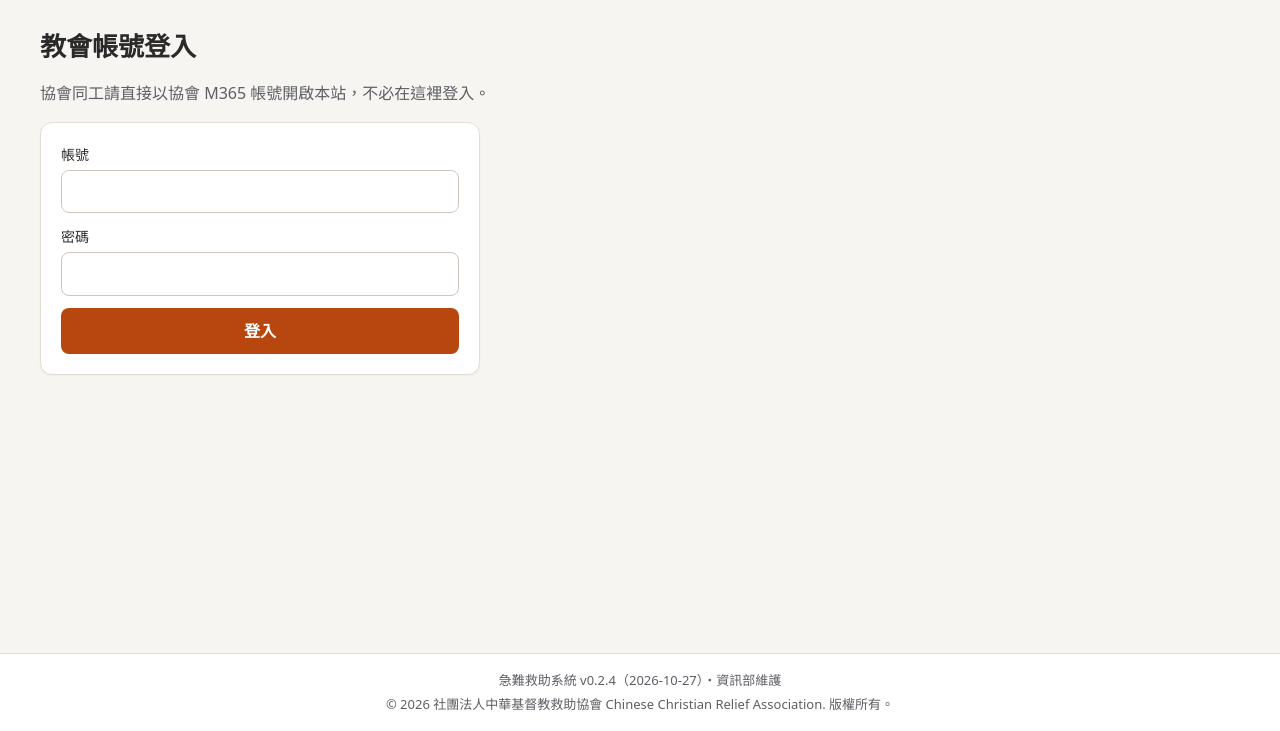
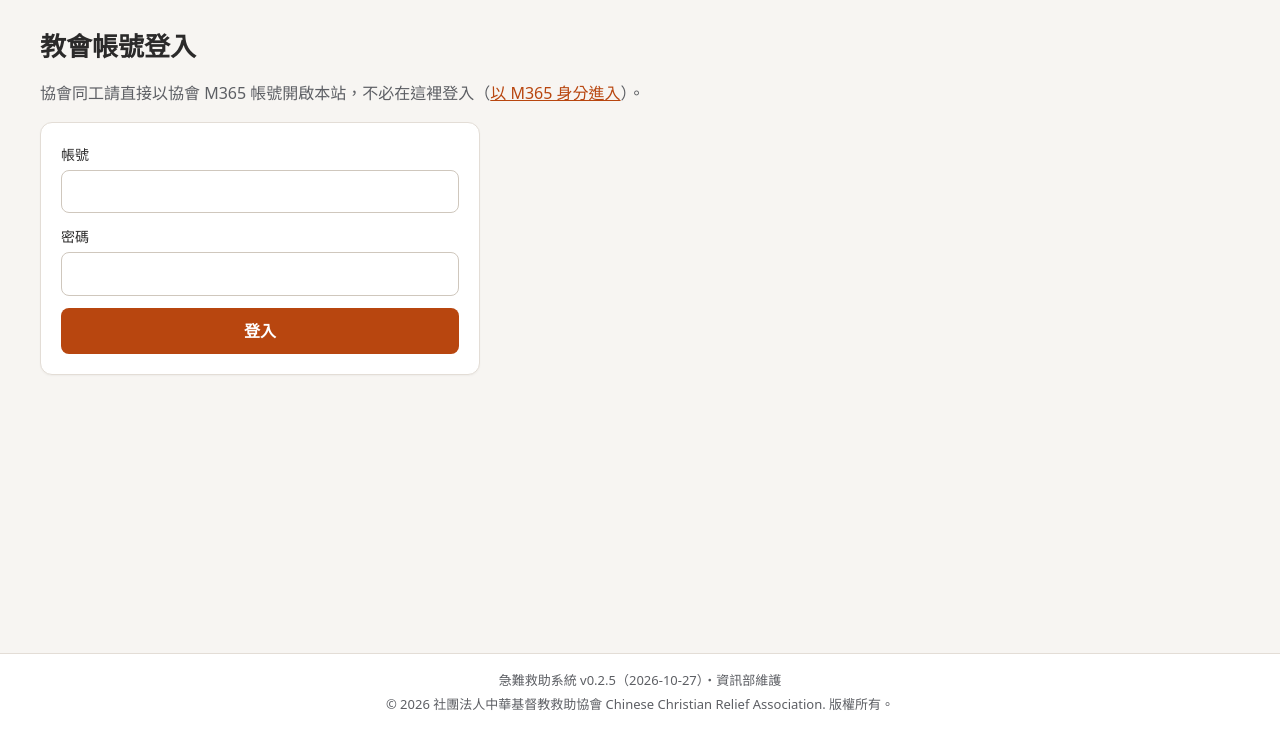
Before and after one commit to ccra-tw/relief.ccra.tw, a PHP site: page /login.php in a window 1280 px wide. Shown: the part 69-800 px from the top of the page. Run offline with PHP 8.4, Linux system fonts and the light colour scheme; some libraries are stand-ins or nearby versions.

Commit message:
v0.2.5：登入頁不被 M365 自動登入蓋過，同工登出後可改用教會帳號登入
Co-Authored-By: Claude Opus 5.5 (1M context) <noreply@anthropic.com>

```diff
--- a/lib/auth.php
+++ b/lib/auth.php
@@ -108,6 +108,14 @@ function password_login(string $username, string $password): ?string {
     return null;
 }
 
+// 只看本瀏覽器 session 已登入的人，不用 Cloudflare Access 身分自動登入。
+// 登入頁用這支：協會同工登出後要能改用教會帳號登入（走查時同一人要切換身分；繁英姊 10-27 回報進不去教會登入頁）。
+function session_user_or_null(): ?array {
+    if (test_seam()) return current_user_or_null();
+    session_boot();
+    return !empty($_SESSION['uid']) ? load_user('id', (string)$_SESSION['uid']) : null;
+}
+
 function logout(): void {
     $u = current_user_or_null();
     if ($u) audit('logout', 'user', $u['id']);
--- a/lib/version.php
+++ b/lib/version.php
@@ -1,5 +1,5 @@
 <?php
 // 版本號 X.Y.Z（升級服務．大修．小修）。每次上線的改動同一個 commit 升版，並在 docs/CHANGELOG.md 記一筆。
 // 頁尾（page_foot）與 CSS 快取參數都讀這裡，不要在別處寫死版本。
-const RELIEF_VERSION = '0.2.4';
+const RELIEF_VERSION = '0.2.5';
 const RELIEF_RELEASED = '2026-10-27';
--- a/public/login.php
+++ b/public/login.php
@@ -1,6 +1,6 @@
 <?php
 require __DIR__ . '/../lib/boot.php';
-if (current_user_or_null()) { header('Location: /'); exit; }
+if (session_user_or_null()) { header('Location: /'); exit; }
 $err = null;
 if (($_SERVER['REQUEST_METHOD'] ?? '') === 'POST') {
     csrf_check();
@@ -9,7 +9,7 @@ if (($_SERVER['REQUEST_METHOD'] ?? '') === 'POST') {
 }
 page_head('登入');
 echo '<h1>教會帳號登入</h1>';
-echo '<p class="note">協會同工請直接以協會 M365 帳號開啟本站，不必在這裡登入。</p>';
+echo '<p class="note">協會同工請直接以協會 M365 帳號開啟本站，不必在這裡登入（<a href="/">以 M365 身分進入</a>）。</p>';
 if ($err) echo '<p class="err">' . h($err) . '</p>';
 echo '<form method="post" class="card"><input type="hidden" name="csrf" value="' . h(csrf_token()) . '">';
 echo '<label>帳號<input name="username" autocomplete="username" required></label>';
```
Also changed, not shown: docs/CHANGELOG.md.
